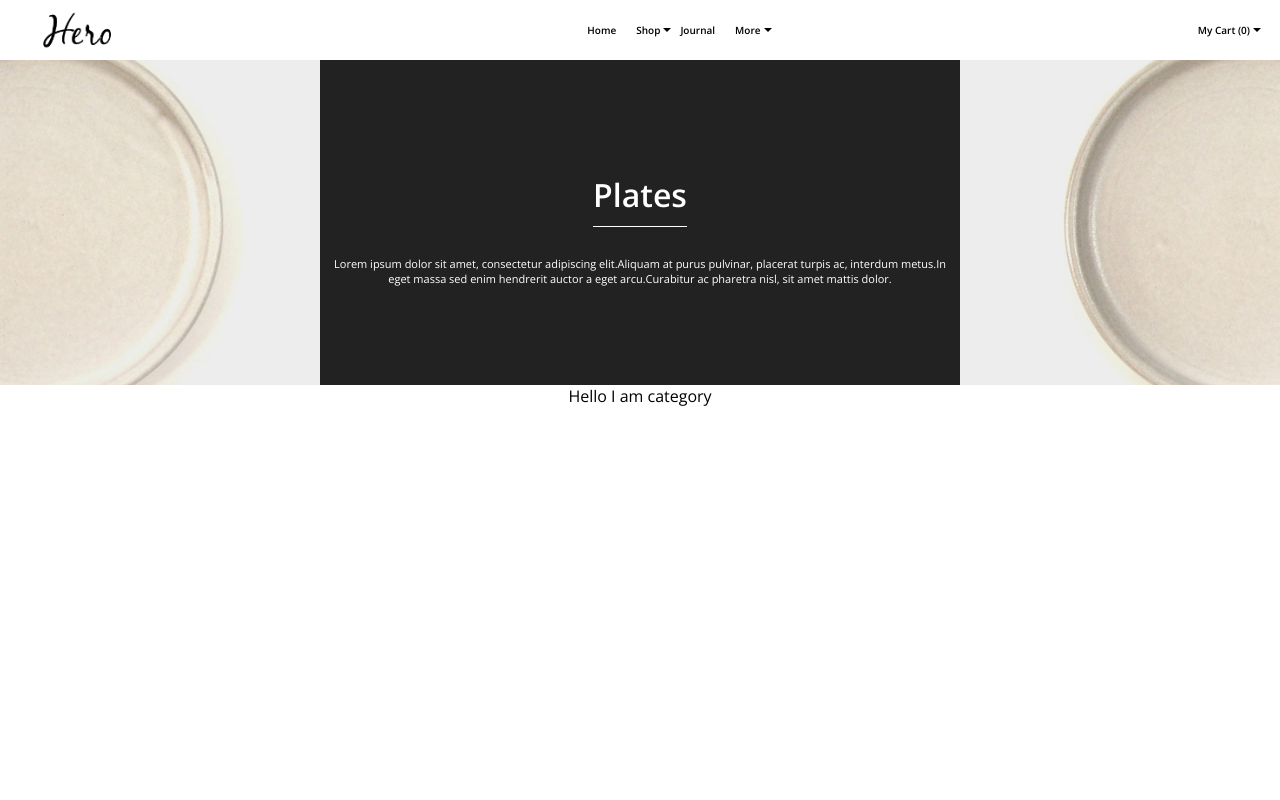
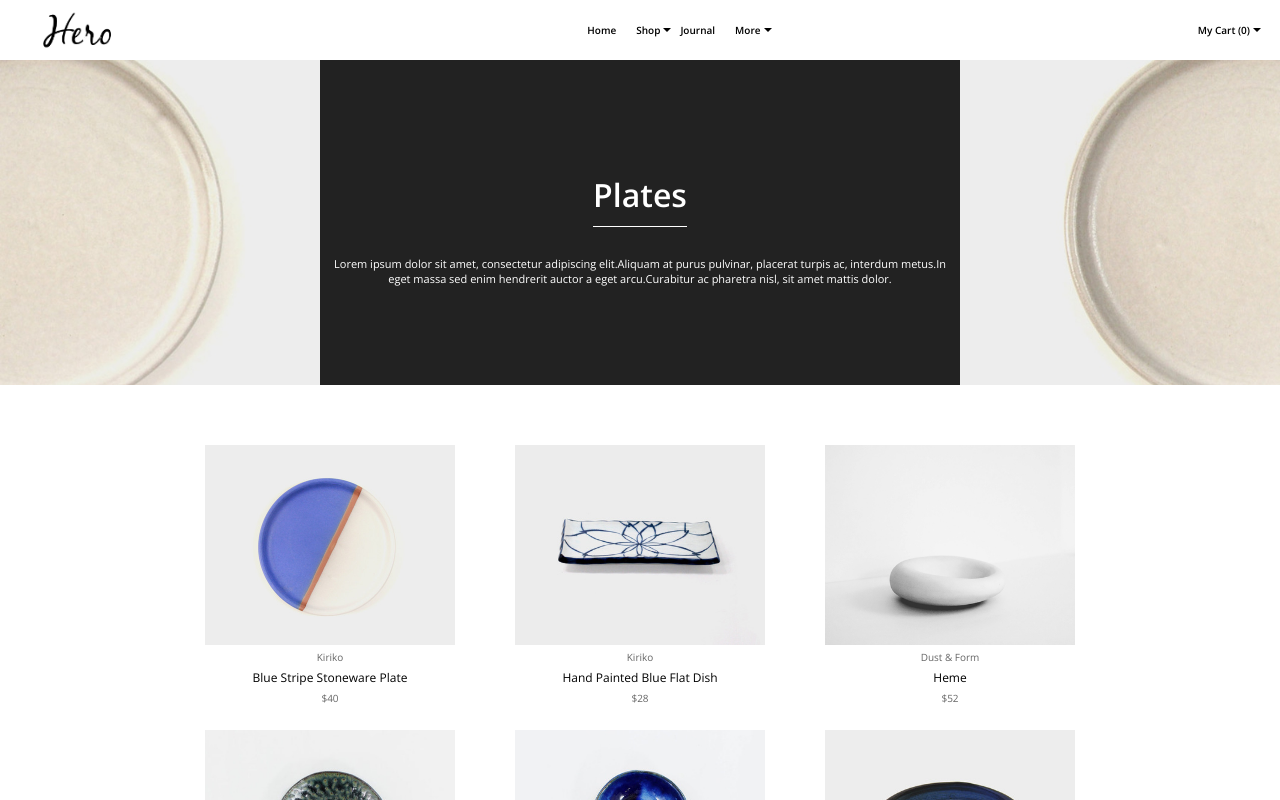
Before and after one commit to arshu16/storeFront, a React (Create React App) app: page / in a window 1280 px wide. Shown: the top 800 px of the page. Built offline with nearby package versions, Linux system fonts and the light colour scheme.

Commit message:
Category product listing page template done

```diff
--- a/src/Shared.scss
+++ b/src/Shared.scss
@@ -12,3 +12,7 @@
         clear: both;
     }
 }
+
+%animate-300 {
+    transition: all 0.3s ease;
+}
--- /dev/null
+++ b/src/category/Category.css
@@ -0,0 +1,7 @@
+.Category {
+  display: grid;
+  grid-template-columns: repeat(3, minmax(100px, 300px));
+  grid-gap: 20px 10px;
+  align-items: center;
+  justify-content: center;
+  padding: 60px; }
--- a/src/category/Category.js
+++ b/src/category/Category.js
@@ -1,11 +1,31 @@
 import React, { Component } from 'react';
 import './Category.css';
+import ProductCard from '../product-card/ProductCard';
 
 class Category extends Component {
+    constructor() {
+        super();
+        this.state = {
+            products: [],
+        };
+    }
+
+    async componentDidMount() {
+        const response = await fetch('/products.json');
+        const json = await response.json();
+        let products = json.map(product => {
+            return  (
+                <ProductCard key={product.title} product={product}/>
+            );
+        });
+        this.setState({
+            products: products
+        });
+    }
     render() {
         return (
             <div className="Category">
-                Hello I am category
+                {this.state.products}
             </div>
         );
     }
--- a/src/category/Category.scss
+++ b/src/category/Category.scss
@@ -0,0 +1,8 @@
+.Category {
+    display: grid;
+    grid-template-columns: repeat(3, minmax(100px, 300px));
+    grid-gap: 20px 10px;
+    align-items: center;
+    justify-content: center;
+    padding: 60px;
+}
--- /dev/null
+++ b/src/product-card/ProductCard.js
@@ -0,0 +1,29 @@
+import React, { Component } from 'react';
+import './ProductCard.css';
+
+
+class ProductCard extends Component {
+
+    render() {
+        const { product } = this.props;
+        const img = require(`../media/${product.image}`);
+        const style  = {
+            backgroundImage: `url(${img})`
+        }
+
+        return (
+            <div className="App-product__card">
+                <div className="App-product__card__image" style={style} alt={`${product.title}`}>
+                    <button>VIEW DETAILS</button>
+                    <button>ADD TO CART</button>
+                    <div className="mask"></div>
+                </div>
+                <p className="App-product__card__brand">{product.brand}</p>
+                <p className="App-product__card__title">{product.title}</p>
+                <p className="App-product__card__price">${product.price}</p>
+            </div>
+        );
+    }
+}
+
+export default ProductCard;
--- /dev/null
+++ b/src/product-card/ProductCard.scss
@@ -0,0 +1,77 @@
+@import '../Shared.scss';
+%card-text {
+    margin: 5px 0;
+    font-size: 10px;
+}
+
+%grayed-out {
+    color: #666;
+}
+
+.App-product__card {
+    .App-product__card__image {
+        width: 250px;
+        height: 200px;
+        background-size: cover;
+        background-position: center;
+        margin: 0 auto;
+        display: flex;
+        flex-direction: column;
+        justify-content: center;
+        align-items: center;
+        position: relative;
+
+        .mask {
+            background: rgba(0,0,0,0.6);
+            opacity: 0;
+            position: absolute;
+            top:0;
+            right:0;
+            bottom: 0;
+            left: 0;
+            @extend %animate-300;
+        }
+
+        &:hover {
+            .mask {
+                opacity: 0.3;
+            }
+
+            button {
+                opacity: 1;
+                z-index:1;
+            }
+        }
+
+        button {
+            margin-top: 15px;
+            outline: none;
+            border: none;
+            padding: 10px 20px;
+            color: white;
+            font-size: 9px;
+            opacity: 0;
+            cursor: pointer;
+            @extend %animate-300;
+
+            &:first-of-type {
+                background: black;
+            }
+            &:last-of-type {
+                background: #4A4A4D;
+            }
+        }
+    }
+    .App-product__card__brand {
+       @extend %card-text;
+       @extend %grayed-out;
+    }
+    .App-product__card__title {
+        @extend %card-text;
+        font-size: 12px;
+    }
+    .App-product__card__price {
+        @extend %card-text;
+        @extend %grayed-out;
+    }
+}
```
